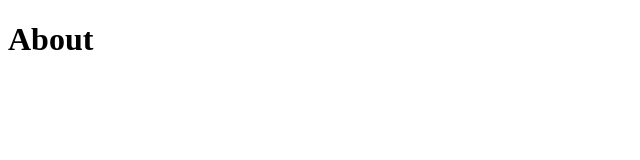
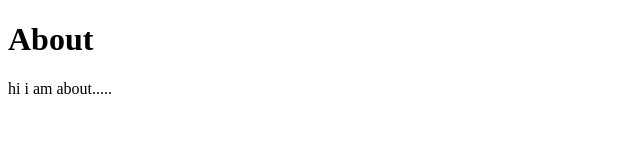
Before and after one commit to Shankar-Sala/Learning-Git-Github, a plain HTML site: page about.html in a window 1280 px wide. Shown: the whole page, without its empty margins (0-640 px from the left). Drawn offline with Linux system fonts and the light colour scheme.

Commit message:
add new para on about.html

```diff
--- a/about.html
+++ b/about.html
@@ -7,5 +7,6 @@
 </head>
 <body>
   <h1>About </h1>
+  <p>hi i am about.....</p>
 </body>
 </html>
```
